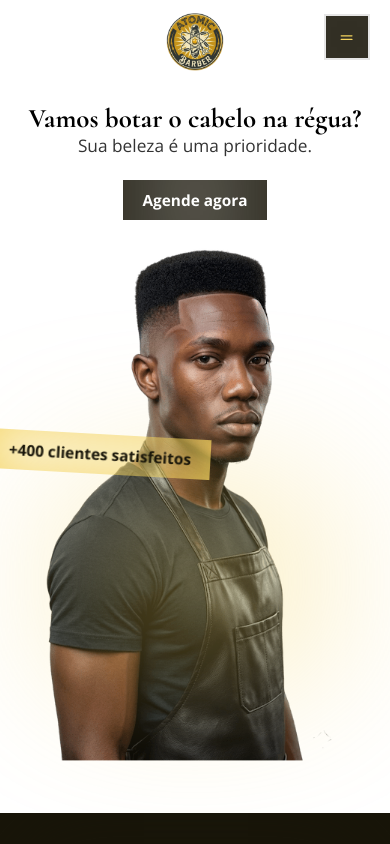
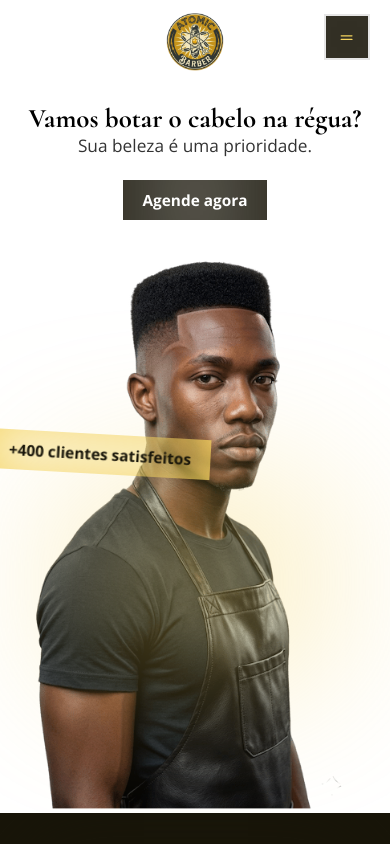
Before and after one commit to HermenegildoDaCruz/atomic-barber, a React (Vite) app: page / in a window 390 px wide. Shown: the top 844 px of the page. Built offline with nearby package versions, Linux system fonts and the light colour scheme.

Commit message:
Updating media-queries.css

```diff
--- a/src/components/Products.jsx
+++ b/src/components/Products.jsx
@@ -2,10 +2,10 @@ import { products } from "../data/products";
 import ProductItem from "./ProductItem";
 export default function Products() {
     return (
-    <section className="products-section container" id="products">
+        <section className="products-section container" id="#product">
             <h2 className="heading-secondary">Nossos Produtos</h2>
             <ul className="products-list grid grid-4">
-        {products.map((product) => (
+                {products.map(product => (
                     <ProductItem key={product.id} item={product} />
                 ))}
             </ul>
--- a/src/css/media-queries.css
+++ b/src/css/media-queries.css
@@ -26,6 +26,9 @@
 @media (max-width: 51em) {
   html {
     font-size: 50%;
+  }
+  .hero-img{
+    transform: scale(1.5) translateY(15%);
   }
   .product-colors {
     left: 5%;
@@ -83,9 +86,7 @@
   html {
     font-size: 60%;
   }
-  /* .products-list.grid-3 {
-    grid-template-columns: 1fr;
-  } */
+
 }
 @media (max-width: 30em) {
   .heading-primary {
```
Lines whose indentation alone changed are shown as unchanged.
